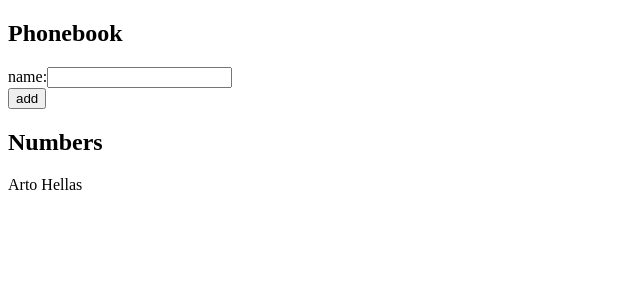
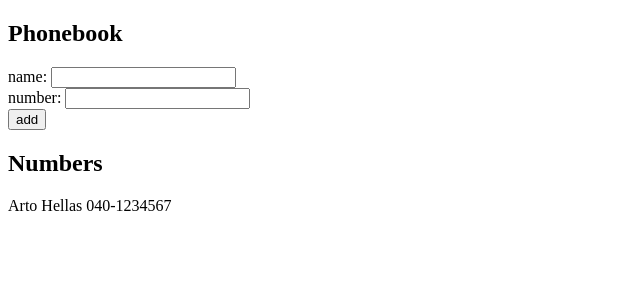
Before and after one commit to Silvia-23/fullstackopen, a React (Create React App) app in the folder part2/phonebook/: page / in a window 1280 px wide. Shown: the top 300 px of the page, without its empty margins (0-640 px from the left). Built offline with nearby package versions, Linux system fonts and the light colour scheme.

Commit message:
Exercise 2.9

```diff
--- a/part2/phonebook/src/App.js
+++ b/part2/phonebook/src/App.js
@@ -1,14 +1,18 @@
 import React, { useState } from 'react'
 
-const PersonEntry = ({ name }) => (
-  <p>{name}</p>
+const PersonEntry = ({ person }) => (
+  <p>{person.name} {person.number}</p>
 )
 
 const App = () => {
   const [ persons, setPersons ] = useState([
-    { name: 'Arto Hellas' }
+    {
+      name: 'Arto Hellas',
+      number: '040-1234567'
+     }
   ])
   const [ newName, setNewName ] = useState('')
+  const [ newNumber, setNewNumber ] = useState('')
 
   const addNewPerson = (event) => {
     event.preventDefault()
@@ -18,11 +22,13 @@ const App = () => {
     }
 
     const newPerson = {
-      name: newName
+      name: newName,
+      number: newNumber
     }
 
     setPersons(persons.concat(newPerson))
     setNewName('')
+    setNewNumber('')
   }
 
   const handleNawNameChange = (event) => {
@@ -30,16 +36,20 @@ const App = () => {
     setNewName(event.target.value)
   }
 
+  const handleNewNumberChange = (event) => {
+    console.log(event.target.value)
+    setNewNumber(event.target.value)
+  }
+
   return (
     <div>
       <h2>Phonebook</h2>
       <form onSubmit={addNewPerson}>
         <div>
-          name:
-          <input
-            value={newName}
-            onChange={handleNawNameChange}
-          />
+          name: <input value={newName} onChange={handleNawNameChange} />
+        </div>
+        <div>
+          number: <input value={newNumber} onChange={handleNewNumberChange} />
         </div>
         <div>
           <button type="submit">add</button>
@@ -47,7 +57,7 @@ const App = () => {
       </form>
       <h2>Numbers</h2>
       <div>
-        {persons.map(person => <PersonEntry key={person.name} name={person.name} />)}
+        {persons.map(p => <PersonEntry key={p.name} person={p}/>)}
       </div>
     </div>
   )
```
